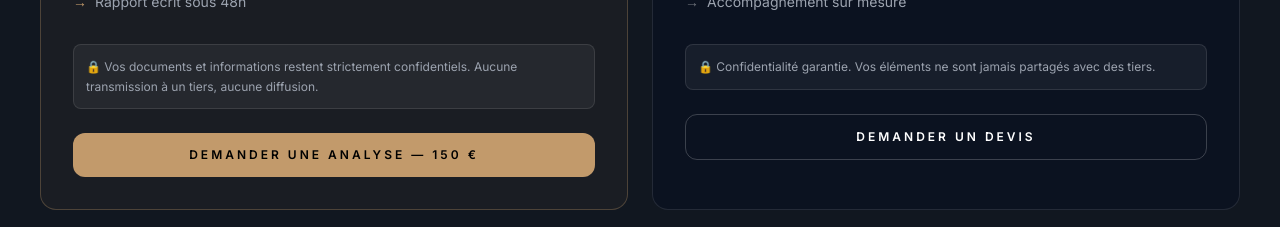
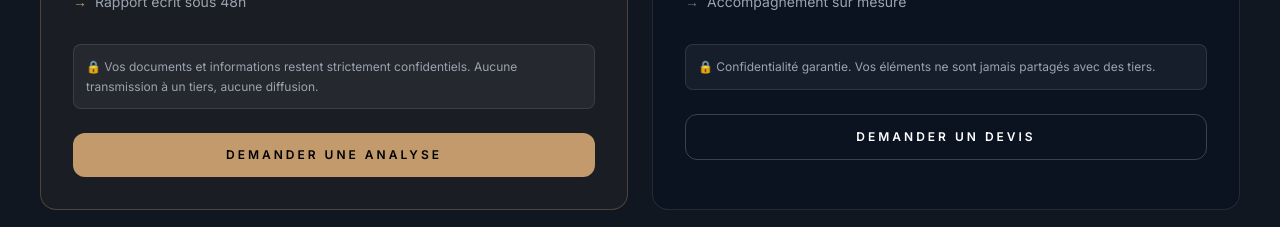
Before and after one commit to BUFFARD388/closia, a Next.js app: page / in a window 1280 px wide. Shown: the part 8580-8807 px from the top of the page. Built offline with nearby package versions, Linux system fonts and the light colour scheme.

Commit message:
feat: bouton scroll vers analyse préalable dans card vendeur

```diff
--- a/app/page.tsx
+++ b/app/page.tsx
@@ -819,7 +819,7 @@ export default function LandingPage() {
               </div>
               <button onClick={() => { setAnalyseType('simple'); setAnalyseModal(true) }}
                 className="w-full inline-flex items-center justify-center text-xs tracking-widest uppercase bg-[#c29a6b] text-black font-semibold px-6 py-3.5 rounded-xl hover:bg-[#b8911f] transition-colors">
-                Demander une analyse — 150 €
+                Demander une analyse
               </button>
             </div>
 
```
